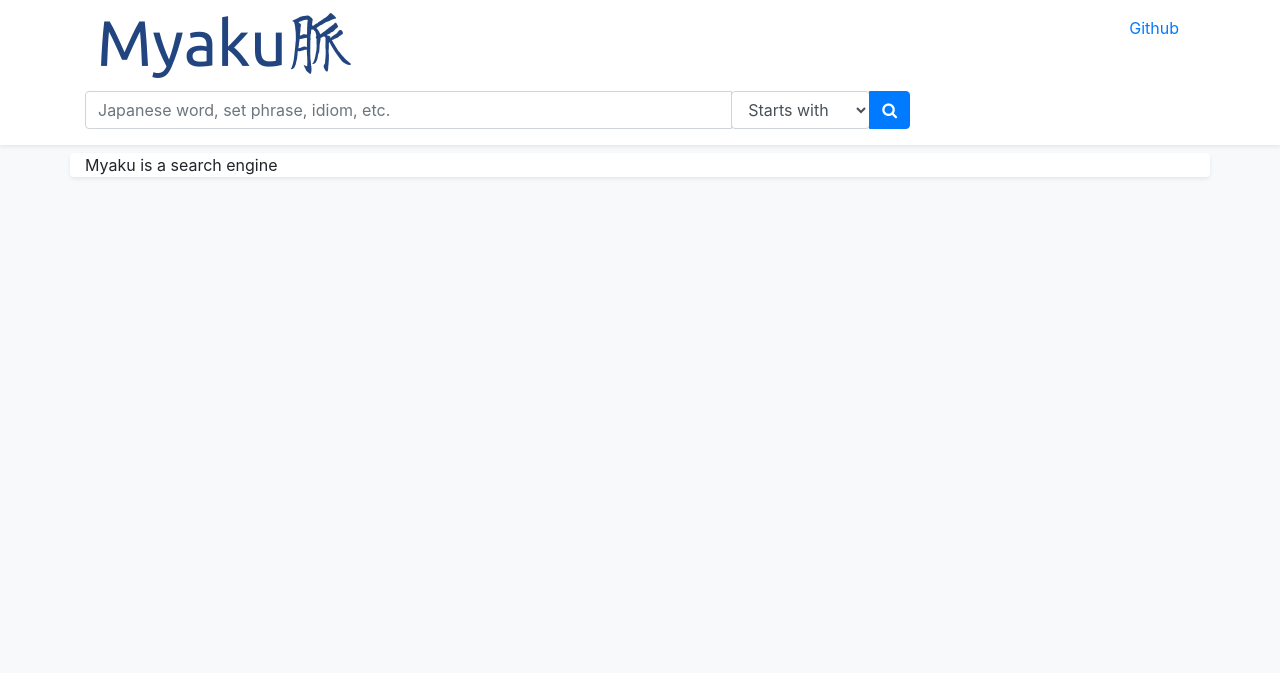
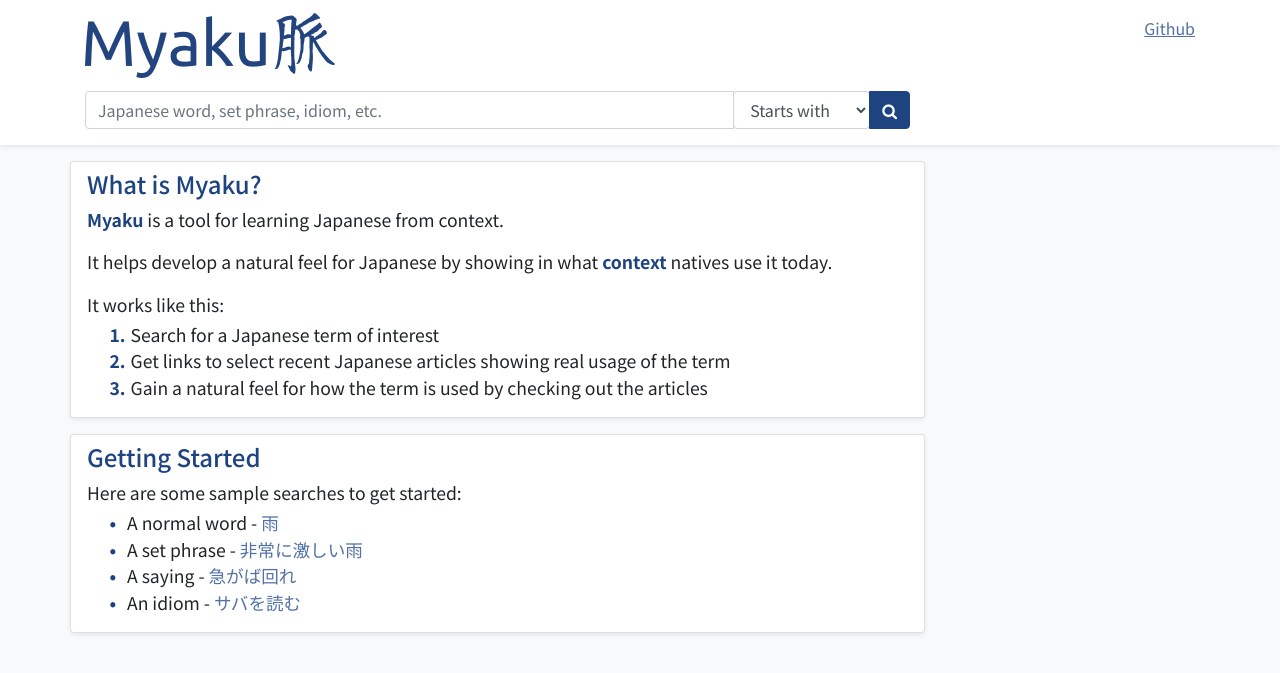
Before and after one commit to NickMcL/Myaku, a Django app: page / in a window 1280 px wide. Shown: the top 673 px of the page. Run offline with Django 3.2, Linux system fonts and the light colour scheme; parts of the project's set-up code (start-up, migrations or seed data) failed here and were passed over; some libraries are stand-ins or nearby versions.

Commit message:
Added proper start page + continued results page improvements

```diff
--- a/myakuweb/search/static/search/base.css
+++ b/myakuweb/search/static/search/base.css
@@ -1,9 +1,109 @@
-.inline {
-  display: inline;
+body {
+  font-family: "Noto Sans JP", "Noto Sans", sans-serif;
 }
 
-.nav {
+a {
+  color: #5272a6;
+}
+
+.start-tile {
+  font-size: 1.1em;
+}
+
+.resource-tile {
+  padding-left: 14px;
+  padding-right: 14px;
+}
+
+.key-word {
+  font-weight: 700;
+  color: #1d4381;
+}
+
+.myaku-color {
+  color: #1d4381;
+}
+
+.search-button {
+  color: #fff;
+  background-color: #1d4381;
+  border-color: #1d4381;
+}
+
+.search-button:hover {
+  color: #fff;
+  background-color: #0f326a;
+  border-color: #0f326a;
+}
+
+/* Add color to ol numbers */
+.myaku-color-ol {
+  list-style: none;
+  counter-reset: li;
+}
+.myaku-color-ol li::before {
+  content: counter(li) ".";
+  color: #1d4381;
+  font-weight: 700;
+  display: inline-block;
+  width: 1.2em;
+  margin-left: -1em;
+}
+.myaku-color-ol li {
+  counter-increment: li;
+}
+
+/* Add color to ul bullets */
+.myaku-color-ul {
+  list-style: none;
+}
+.myaku-color-ul li::before {
+  content: "•";
+  color: #1d4381;
+  font-weight: 700;
+  display: inline-block;
+  width: 1em;
+  margin-left: -1em;
+}
+
+.light-header {
+  font-weight: 400;
+}
+
+.tag-badge {
+  padding: .4em .4em;
+  font-size: 80%;
+  color: #fff;
+  /*background-color: #1d4381;*/
+  background-color: #126B9C;
+}
+
+.article-title {
+  color: #1d4381;
+}
+
+.article-sample-text {
+  font-size: 1.1em;
+  line-height: 1.5;
+  letter-spacing: .4pt;
+}
+
+.article-sample-instance {
+  /*color: #1d4381;*/
+  font-weight: 700;
+}
+
+.article-pos-text {
+  font-size: .9em;
+}
+
+.navbar a {
   text-decoration: underline;
+}
+
+.navbar {
+  padding-left: 0;
+  padding-right: 0;
 }
 
 .form-control:focus{
@@ -11,3 +111,16 @@
   -webkit-box-shadow: none;
   box-shadow: none;
 }
+
+@media (max-width: 991.98px) {
+  .search-top {
+    padding-left: 0;
+    padding-right: 0;
+  }
+}
+
+@media (max-width: 767.98px) {
+  .nav-link {
+    padding-top: 0;
+  }
+}
--- a/myakuweb/search/templates/search/base.html
+++ b/myakuweb/search/templates/search/base.html
@@ -45,7 +45,7 @@
           </ul>
         </nav>
 
-        <form class="pb-3 mb-2" action="/" method="get">
+        <form class="pb-3 mb-3" action="/" method="get">
           <div class="row">
             <div class="col col-lg-9">
               <div class="input-group">
@@ -74,7 +74,7 @@
                   </select>
                 </div>
                 <div class="input-group-append">
-                  <button type="submit" class="btn btn-primary">
+                  <button type="submit" class="btn search-button">
                     <i class="fa fa-search"></i>
                   </button>
                 </div>
--- a/myakuweb/search/templates/search/start.html
+++ b/myakuweb/search/templates/search/start.html
@@ -1,9 +1,35 @@
 {% extends "search/base.html" %}
 
 {% block tile_content %}
-<div class="row bg-white shadow-sm rounded">
-  <div class="col start-tile">
-    Myaku is a search engine
+<div class="row mb-3">
+  <div class="col col-lg-9 card pt-2 px-3 start-tile shadow-sm">
+    <h4 class="myaku-color">What is Myaku?</h4>
+    <p><span class="key-word">Myaku</span> is a tool for learning Japanese
+    from context.</p>
+
+    <p>It helps develop a natural feel for Japanese by showing in what
+    <span class="key-word">context</span> natives use it today.</p>
+
+    <p class="mb-1">It works like this:</p>
+
+    <ol class="myaku-color-ol">
+      <li>Search for a Japanese term of interest</li>
+      <li>Get links to select recent Japanese articles showing real usage of the term</li>
+      <li>Gain a natural feel for how the term is used by checking out the articles</li>
+    </ol>
+  </div>
+</div>
+<div class="row">
+  <div class="col col-lg-9 card pt-2 px-3 start-tile shadow-sm">
+    <h4 class="myaku-color">Getting Started</h4>
+    <p class="mb-1">Here are some sample searches to get started:</p>
+
+    <ul class="myaku-color-ul">
+      <li>A normal word - <a href="/?q=雨">雨</a></li>
+      <li>A set phrase - <a href="/?q=非常に激しい雨">非常に激しい雨</a></li>
+      <li>A saying - <a href="/?q=急がば回れ">急がば回れ</a></li>
+      <li>An idiom - <a href="/?q=サバを読む">サバを読む</a></li>
+    </ul>
   </div>
 </div>
 
--- a/myakuweb/search/views.py
+++ b/myakuweb/search/views.py
@@ -214,7 +214,7 @@
         self.source_name = fli.article.metadata.source_name
         self.source_url = fli.article.metadata.source_url
         self.alnum_count = fli.article.alnum_count
-        self.total_instances = len(fli.found_positions)
+        self.instance_count = len(fli.found_positions)
         self.tags = self._get_tags(fli)
 
         self.instance_results = []
@@ -264,13 +264,8 @@
     query_result_set = QueryArticleResultSet(query, match_type)
     resource_links = QueryResourceLinks(query, match_type)
 
-    if query_result_set.article_count > 0:
-        template = 'search/results_found.html'
-    else:
-        template = 'search/results_not_found.html'
-
     return render(
-        request, template,
+        request, 'search/results.html',
         {
             'query': query,
             'query_result_set': query_result_set,
```
Also changed, not shown: myakuweb/search/templates/search/results.html (renamed from myakuweb/search/templates/search/results_found.html, +34 -24 lines), myakuweb/search/templates/search/results_not_found.html (deleted, +0 -8 lines).
